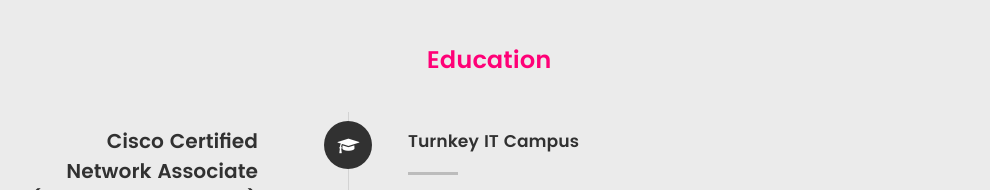
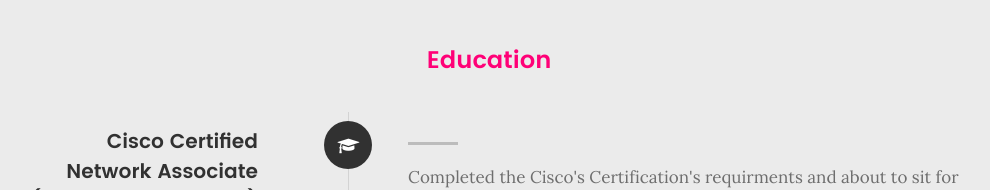
Before and after one commit to kabilarajah/me, a plain HTML site: page index.html in a window 1280 px wide. Shown: the part 4080-4270 px from the top of the page, without its empty margins (151-1141 px from the left). Drawn offline with Linux system fonts and the light colour scheme; files whose address does not match are found by name.

Commit message:
Update index.html

```diff
--- a/index.html
+++ b/index.html
@@ -392,7 +392,7 @@
 	   				</div>
 
 	   				<div class="timeline-content">
-	   					<h4>Turnkey IT Campus</h4>
+	   					<h4></h4>
 	   					<p>Completed the Cisco's Certification's requirments and about to sit for the exams</p>
 	   				</div>
 
```
